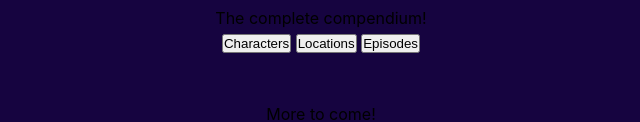
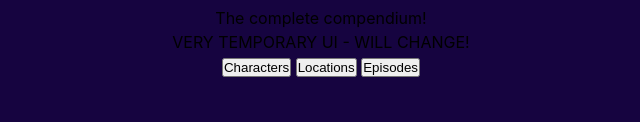
Before and after one commit to VonRiddarn/rick-and-morty-compendium, a website built with Vite: page index.html in a window 1280 px wide. Shown: the part 243-365 px from the top of the page, without its empty margins (319-959 px from the left). Built offline with nearby package versions, Linux system fonts and the light colour scheme.

Commit message:
feat: added disclaimer at top of index

```diff
--- a/index.html
+++ b/index.html
@@ -9,6 +9,7 @@
 	<body>
 		<h1><img src="https://upload.wikimedia.org/wikipedia/commons/b/b1/Rick_and_Morty.svg" alt="Rick & Morty" /></h1>
 		<p>The complete compendium!</p>
+		<p>VERY TEMPORARY UI - WILL CHANGE!</p>
 		<span>
 			<button id="characters-button">Characters</button>
 			<button id="locations-button">Locations</button>
```
